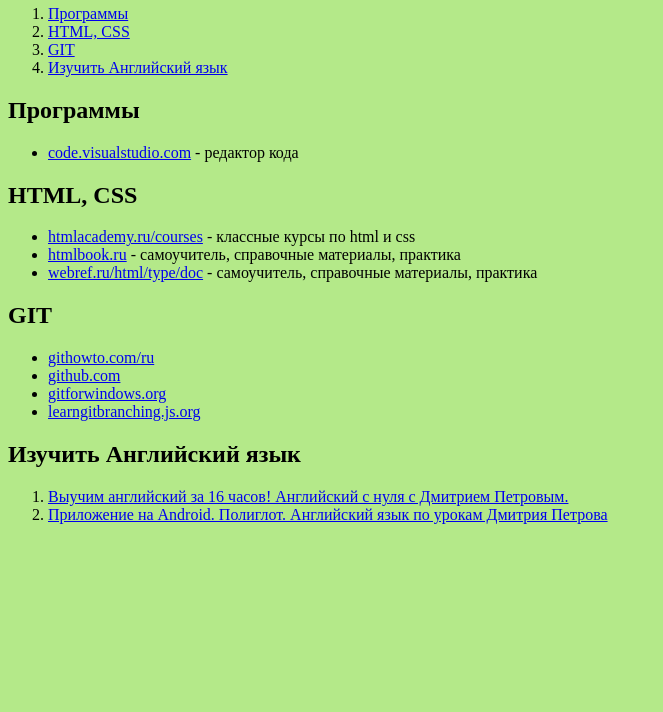
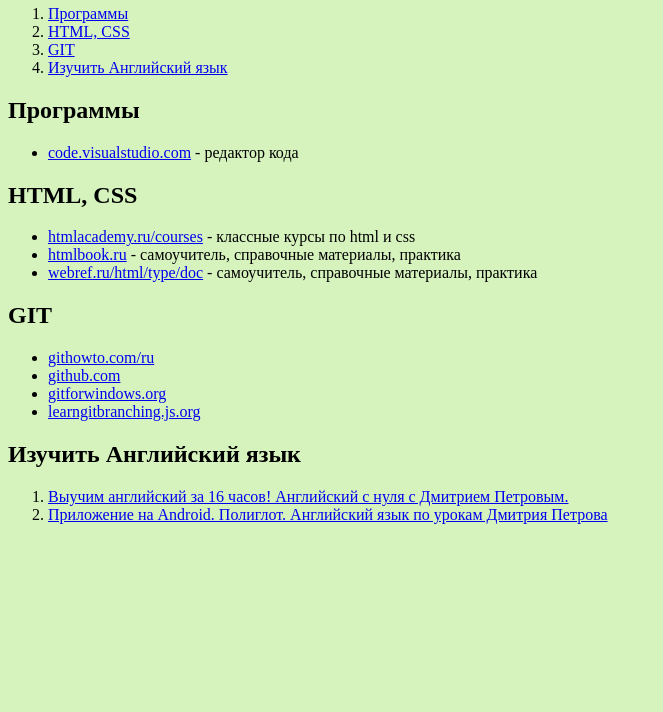
Before and after one commit to DokSna/develop, a plain HTML site: page index.html in a window 1280 px wide. Shown: the part 88-800 px from the top of the page, without its empty margins (0-663 px from the left). Drawn offline with Linux system fonts and the light colour scheme.

Commit message:
change background color

```diff
--- a/style.css
+++ b/style.css
@@ -1,3 +1,3 @@
 body {
-    background-color: rgba(149, 224, 88, 0.705);
+    background-color: rgba(149, 224, 88, 0.384);
 }
```
